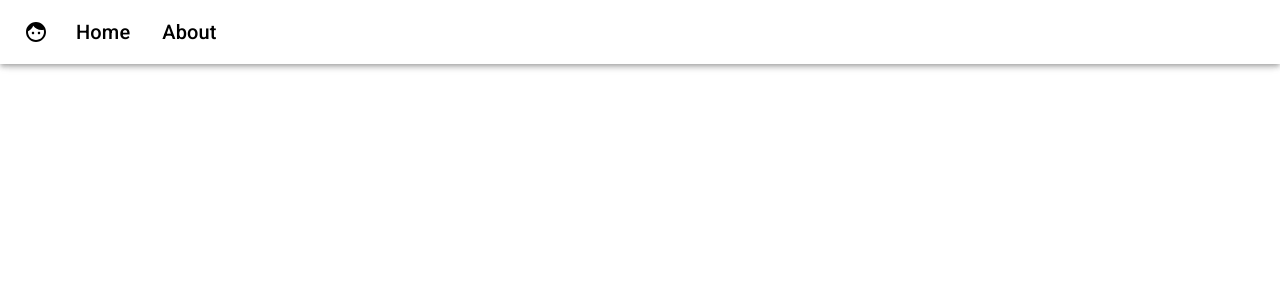
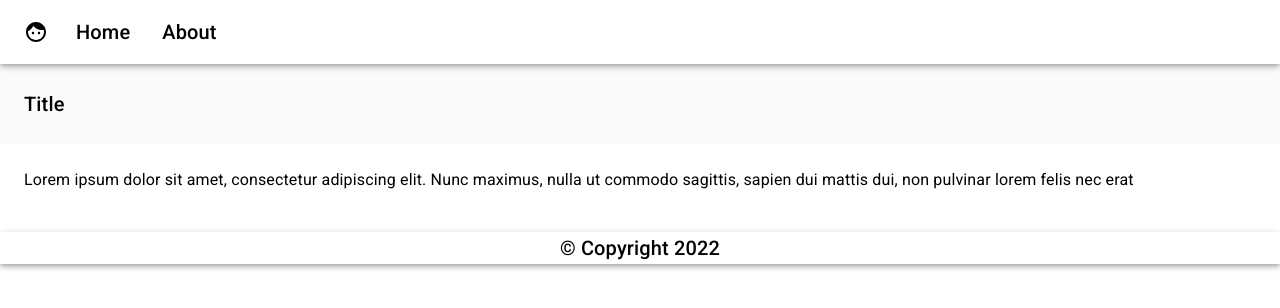
Before and after one commit to CardoCodes/react-visualizer, a React (Create React App) app: page / in a window 1280 px wide. Shown: the top 308 px of the page. Built offline with nearby package versions, Linux system fonts and the light colour scheme.

Commit message:
finished alignment, header footer body done

```diff
--- a/src/App.js
+++ b/src/App.js
@@ -7,7 +7,6 @@ import {
 } from "react-router-dom";
 
 import Home from './pages/home';
-import Footer from './components/Footer';
 
 class App extends Component{
 
--- a/src/components/Footer.js
+++ b/src/components/Footer.js
@@ -8,19 +8,32 @@ import Typography from '@material-ui/core/Typography';
 
 const useStyles = makeStyles(theme => ({
   appBar: {
-    width: `calc(100%)`,
+    width: `100%`,
+    top: 'auto',
+    bottom: 'fixed',
+  },
+  menuButton: {
+    marginRight: 0,
+  },
+  title: {
+    flexGrow: 1,
+  },
+  footer: {
     marginLeft: 20,
     fontSize: 17,
-    textAlign: 'center',
   },
 }));
 
 class Footer extends React.Component {
-  redner() {
+  render() {
     const {classes} = this.props;
 
     return (
-      <div>hello</div>
+      <AppBar position='fixed-bottom' className={classes.appBar} color='inherit'>
+        <Typography align='center' variant='h6' className={classes.footer}>
+         © Copyright 2022
+       </Typography>
+      </AppBar>
     );
   }
 }
--- a/src/components/MainContent.js
+++ b/src/components/MainContent.js
@@ -1,6 +1,5 @@
 import React from 'react';
 import { makeStyles } from '@material-ui/core/styles';
-import { Grid } from '@material-ui/core';
 import { Typography } from '@material-ui/core';
 
 const useStyles = makeStyles(theme => ({
--- a/src/components/TopMenu.js
+++ b/src/components/TopMenu.js
@@ -12,7 +12,7 @@ import { MenuItem } from '@mui/material';
 
 const useStyles = makeStyles(theme => ({
   appBar: {
-    width: `calc(100%)`,
+    width: `100%`,
   },
   menuButton: {
     marginRight: 0,
--- a/src/pages/home.jsx
+++ b/src/pages/home.jsx
@@ -16,6 +16,8 @@ componentDidMount() {
     return(
       <React.Fragment>
         <TopMenu/>
+        <MainContent/>
+        <Footer/>
       </React.Fragment>
     );
   }
```
